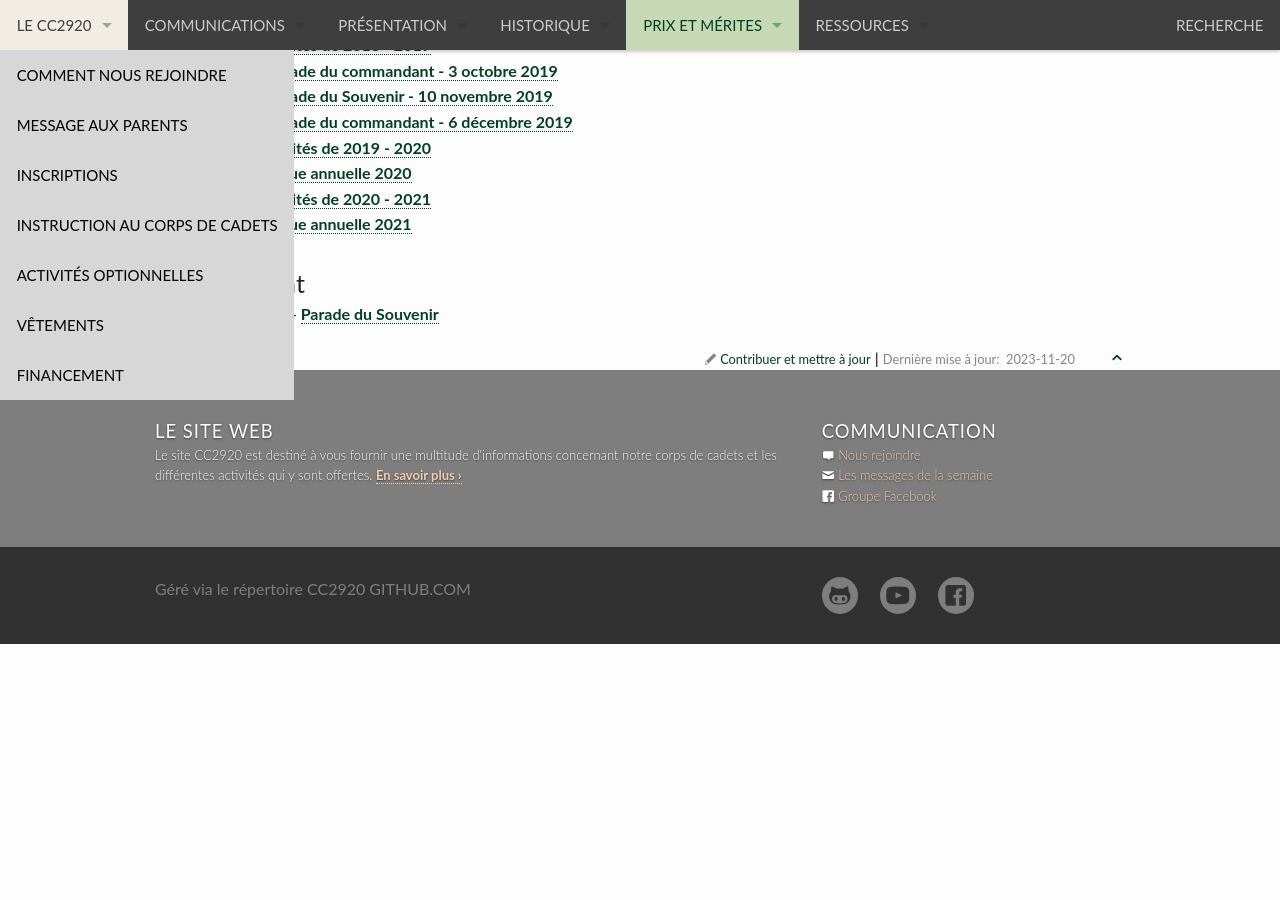
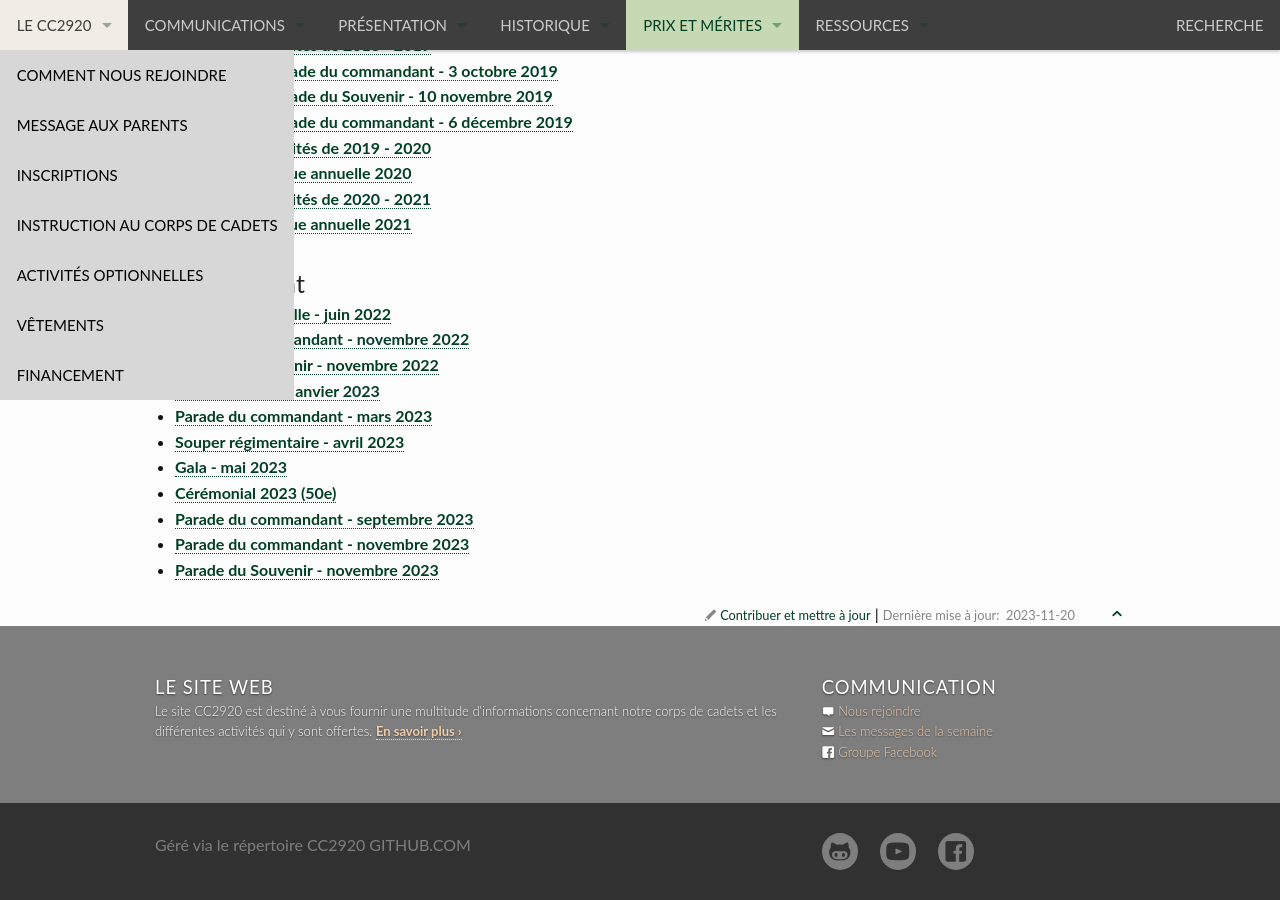
Before and after one commit to CC2920/web, a Jekyll site: the page built from _prix/photos.md, in a window 1280 px wide and 900 px high, scrolled down 4212 px. Built offline with Jekyll 4.4.1, drawn with Linux system fonts in a browser that asks for light colours; before the commit the page ends 4856 px from its top, so only the background shows below that.

Commit message:
Ajout des albums photos

```diff
--- a/_prix/photos.md
+++ b/_prix/photos.md
@@ -158,4 +158,14 @@ title: "Galerie de photos"
 
 ### 2022-present
 
-* novembre 2022 - [Parade du Souvenir](https://photos.app.goo.gl/1MffXfa6gbsucscN9)
+* [49e revue annuelle - juin 2022](https://photos.app.goo.gl/gFPQfYLVHjQow3Fr5)
+* [Parade du commandant - novembre 2022](https://photos.app.goo.gl/frSb64NAkAQsdMuZA)
+* [Parade du Souvenir - novembre 2022](https://photos.app.goo.gl/1MffXfa6gbsucscN9)
+* [Parade du 50e - janvier 2023](https://photos.app.goo.gl/htQx9BcGTKdMzmxp7)
+* [Parade du commandant - mars 2023](https://photos.app.goo.gl/Md6KhcRNp3gV3L8T9)
+* [Souper régimentaire - avril 2023](https://photos.app.goo.gl/5qNCYtQEmG24RUdw6)
+* [Gala - mai 2023](https://photos.app.goo.gl/7ymPZMjSz1PYLrHq9)
+* [Cérémonial 2023 (50e)](https://photos.app.goo.gl/QkHNrBXTNJNyW94v8)
+* [Parade du commandant - septembre 2023](https://photos.app.goo.gl/iBau7ejWwCGdvKuGA)
+* [Parade du commandant - novembre 2023](https://photos.app.goo.gl/NGBgJUqdrbdvoLab8)
+* [Parade du Souvenir - novembre 2023](https://photos.app.goo.gl/iyeY7XVQ6BJ5TLp59)
```
